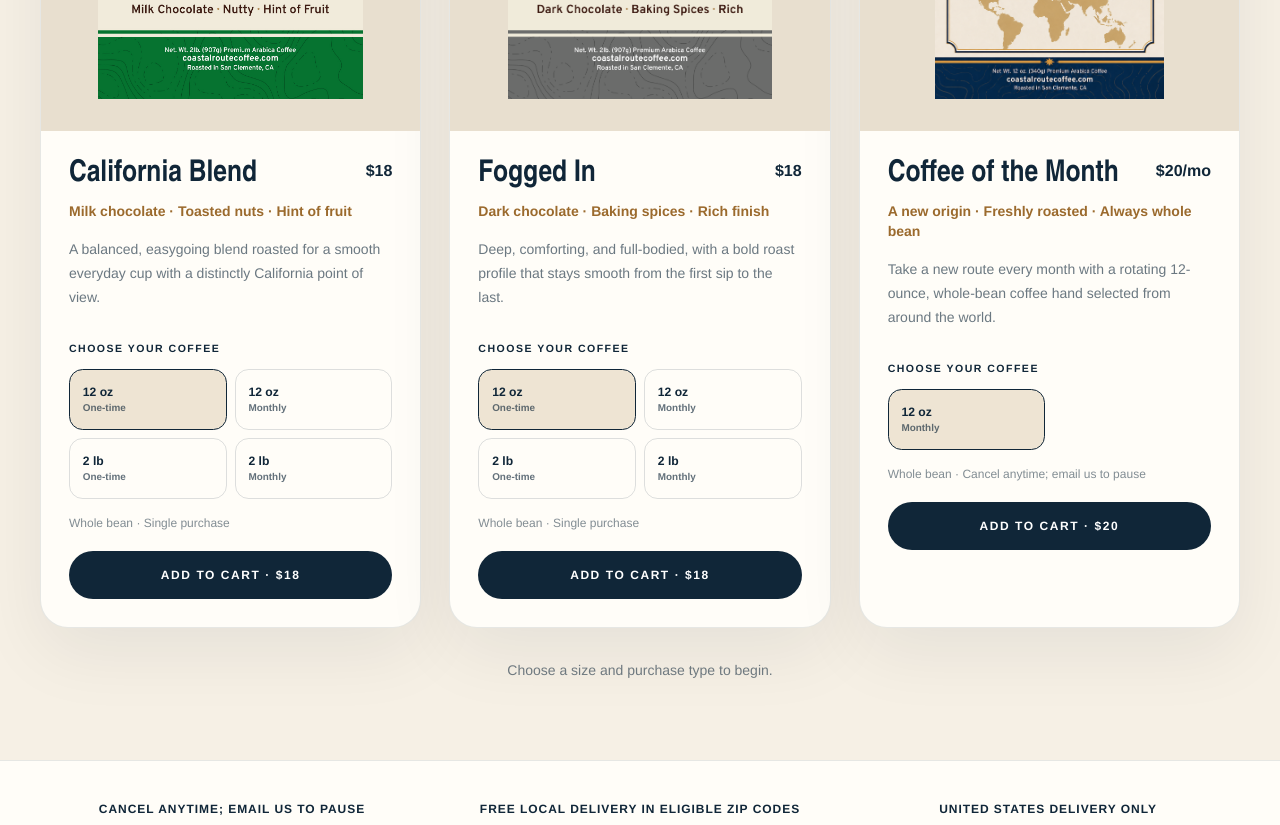
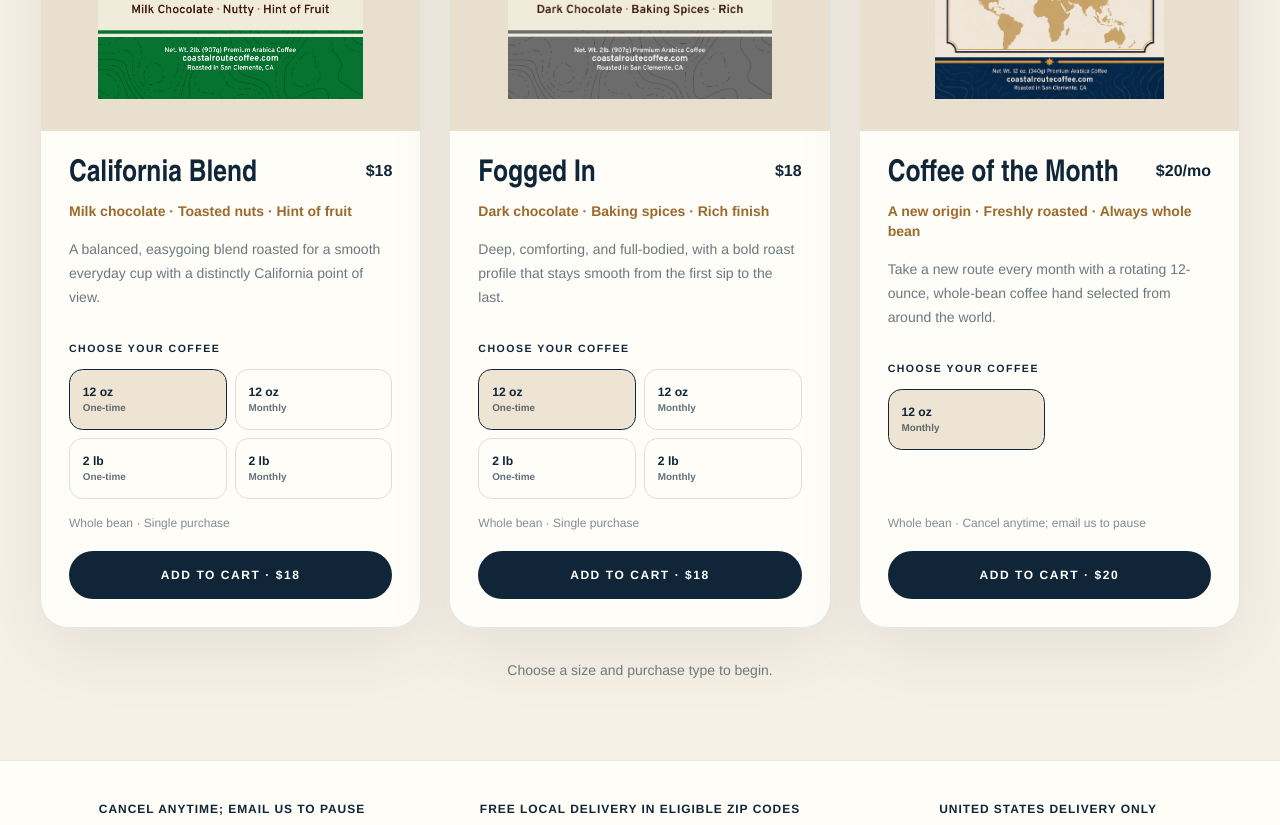
Before and after one commit to jaywertin/coastalroutecoffee, a Next.js app: page /shop in a window 1280 px wide. Shown: the part 820-1645 px from the top of the page. Built offline with nearby package versions, Linux system fonts and the light colour scheme.

Commit message:
Align storefront purchase buttons

```diff
--- a/app/shop/storefront.tsx
+++ b/app/shop/storefront.tsx
@@ -23,7 +23,7 @@ function ProductCard({ product, onAdd }: { product: Product; onAdd: (product: Pr
   const selected = product.options.find((option) => option.id === selectedId) ?? product.options[0];
 
   return (
-    <article className="overflow-hidden rounded-[1.75rem] border border-[#102638]/10 bg-[#fffdf8] shadow-[0_24px_70px_rgba(15,31,46,0.07)]">
+    <article className="flex h-full flex-col overflow-hidden rounded-[1.75rem] border border-[#102638]/10 bg-[#fffdf8] shadow-[0_24px_70px_rgba(15,31,46,0.07)]">
       <div className="relative aspect-[4/4.3] overflow-hidden bg-[#e8dfcf]">
         <div className="absolute inset-x-0 top-0 h-2" style={{ backgroundColor: product.accent }} />
         <Image
@@ -35,7 +35,7 @@ function ProductCard({ product, onAdd }: { product: Product; onAdd: (product: Pr
         />
         <span className="absolute top-5 left-5 rounded-full bg-[#fffdf8]/92 px-3 py-2 text-[0.62rem] font-extrabold tracking-[0.12em] uppercase">{product.roast}</span>
       </div>
-      <div className="p-6 sm:p-7">
+      <div className="flex flex-1 flex-col p-6 sm:p-7">
         <div className="flex items-start justify-between gap-5">
           <h2 className="font-display text-3xl leading-none">{product.name}</h2>
           <strong className="whitespace-nowrap text-base">{formatPrice(selected.price)}{selected.purchaseType === "subscription" ? "/mo" : ""}</strong>
@@ -43,7 +43,7 @@ function ProductCard({ product, onAdd }: { product: Product; onAdd: (product: Pr
         <p className="mt-3 text-sm font-semibold text-[#9b6a2d]">{product.notes}</p>
         <p className="mt-4 min-h-20 text-sm leading-6 text-[#102638]/62">{product.description}</p>
 
-        <fieldset className="mt-6">
+        <fieldset className="mt-6 flex-1">
           <legend className="mb-3 text-[0.66rem] font-extrabold tracking-[0.14em] uppercase">Choose your coffee</legend>
           <div className="grid grid-cols-2 gap-2">
             {product.options.map((option) => (
```
